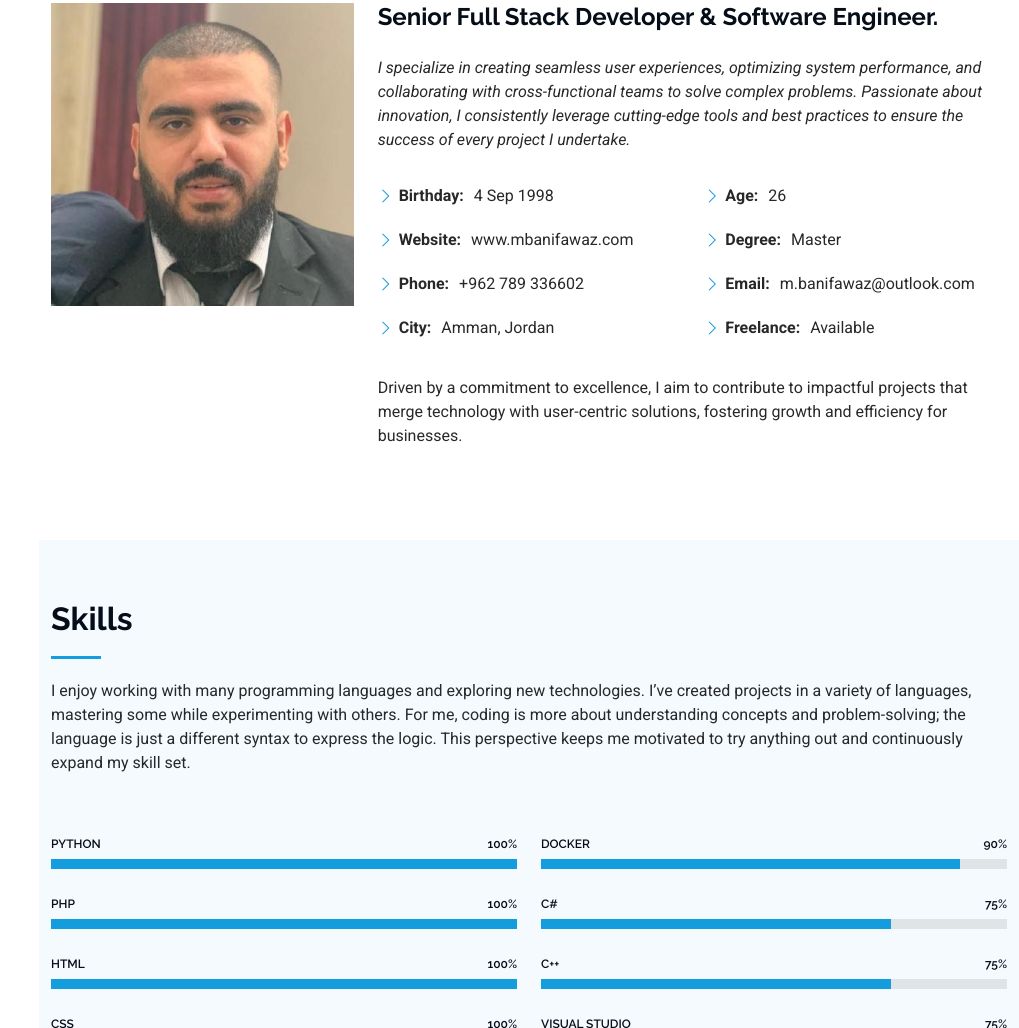
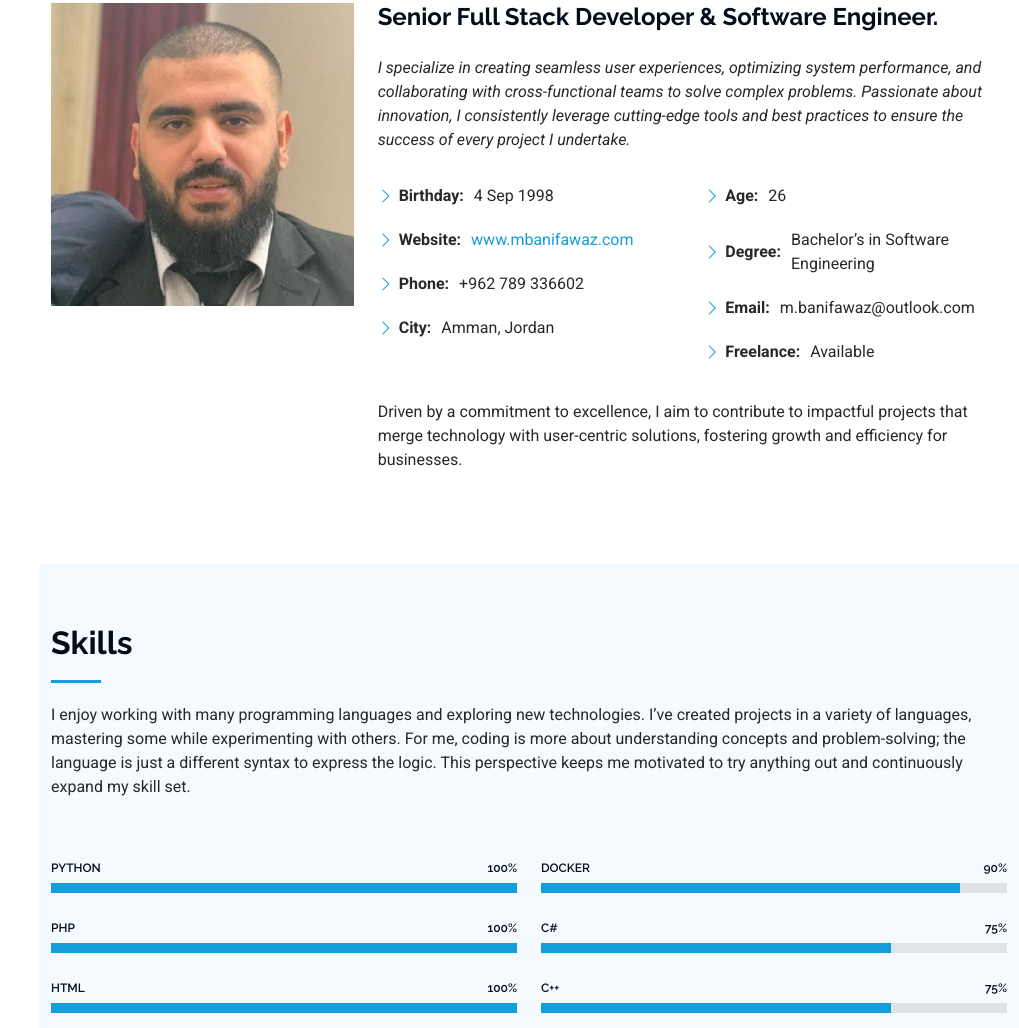
Before and after one commit to mbanifawaz/mbanifawaz.github.io, a plain HTML site: page index.html in a window 1280 px wide. Shown: the part 1067-2095 px from the top of the page, without its empty margins (261-1280 px from the left). Drawn offline with Linux system fonts and the light colour scheme.

Commit message:
Update index.html

```diff
--- a/index.html
+++ b/index.html
@@ -135,7 +135,7 @@
               <div class="col-lg-6">
                 <ul>
                   <li><i class="bi bi-chevron-right"></i> <strong>Birthday:</strong> <span id="birthday">4 Sep 1998</span></li>
-                  <li><i class="bi bi-chevron-right"></i> <strong>Website:</strong> <span>www.mbanifawaz.com</span></li>
+                  <li><i class="bi bi-chevron-right"></i> <strong>Website:</strong> <span><a href="https://www.mbanifawaz.com" target="_blank">www.mbanifawaz.com</a></span></li>
                   <li><i class="bi bi-chevron-right"></i> <strong>Phone:</strong> <span>+962 789 336602</span></li>
                   <li><i class="bi bi-chevron-right"></i> <strong>City:</strong> <span>Amman, Jordan</span></li>
                 </ul>
@@ -143,7 +143,7 @@
               <div class="col-lg-6">
                 <ul>
                   <li><i class="bi bi-chevron-right"></i> <strong>Age:</strong> <span id="age">0</span></li>
-                  <li><i class="bi bi-chevron-right"></i> <strong>Degree:</strong> <span>Master</span></li>
+                  <li><i class="bi bi-chevron-right"></i> <strong>Degree:</strong> <span>Bachelor’s in Software Engineering</span></li>
                   <li><i class="bi bi-chevron-right"></i> <strong>Email:</strong> <span>m.banifawaz@outlook.com</span></li>
                   <li><i class="bi bi-chevron-right"></i> <strong>Freelance:</strong> <span>Available</span></li>
                 </ul>
```
